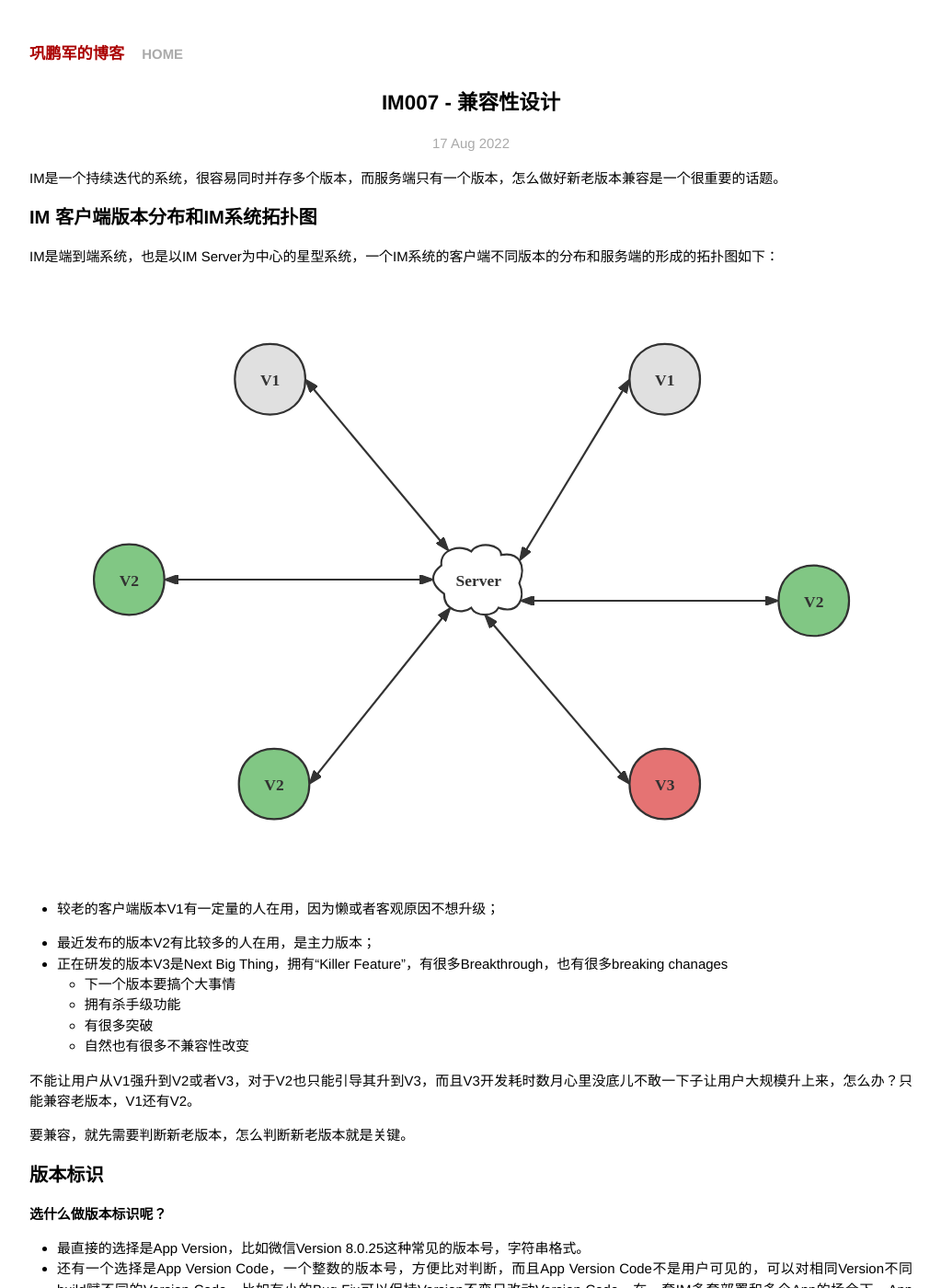
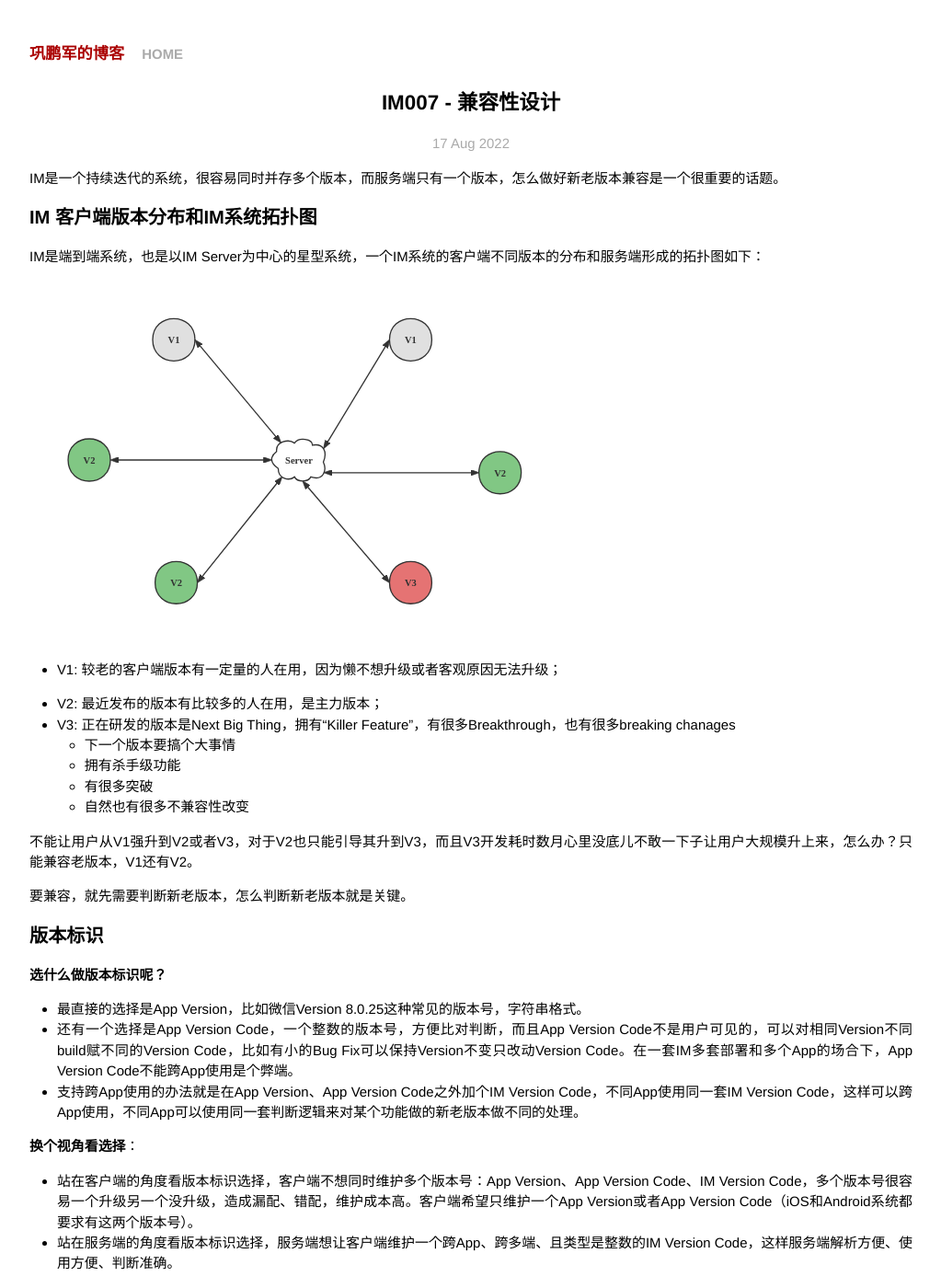
Before and after one commit to gongpengjun/gongpengjun.github.io, a Jekyll site: the page built from _posts/2022-08-17-im007-im-version-compatible.markdown, in a window 1280 px wide and 1400 px high. Shown: the whole window at 92% size, without its empty margins (128-1151 px from the left). Built offline with Jekyll 4.4.1, drawn with Linux system fonts in a browser that asks for light colours.

Commit message:
refine layout and fix typo

```diff
--- a/_posts/2022-08-17-im007-im-version-compatible.markdown
+++ b/_posts/2022-08-17-im007-im-version-compatible.markdown
@@ -9,14 +9,14 @@ IM是一个持续迭代的系统，很容易同时并存多个版本，而服务
 
 ## IM 客户端版本分布和IM系统拓扑图
 
-IM是端到端系统，也是以IM Server为中心的星型系统，一个IM系统的客户端不同版本的分布和服务端的形成的拓扑图如下：
+IM是端到端系统，也是以IM Server为中心的星型系统，一个IM系统的客户端不同版本的分布和服务端形成的拓扑图如下：
 
-<img src="https://gongpengjun.com/imgs/im707/im007_client_version_distribution.svg" width="100%" alt="IM007-IM Client Version Distribution">
+<img src="https://gongpengjun.com/imgs/im707/im007_client_version_distribution.svg" width="60%" alt="IM007-IM Client Version Distribution">
 
-- 较老的客户端版本V1有一定量的人在用，因为懒或者客观原因不想升级；
+- V1: 较老的客户端版本有一定量的人在用，因为懒不想升级或者客观原因无法升级；
 
-- 最近发布的版本V2有比较多的人在用，是主力版本；
-- 正在研发的版本V3是Next Big Thing，拥有“Killer Feature”，有很多Breakthrough，也有很多breaking chanages
+- V2: 最近发布的版本有比较多的人在用，是主力版本；
+- V3: 正在研发的版本是Next Big Thing，拥有“Killer Feature”，有很多Breakthrough，也有很多breaking chanages
   - 下一个版本要搞个大事情
   - 拥有杀手级功能
   - 有很多突破
```
